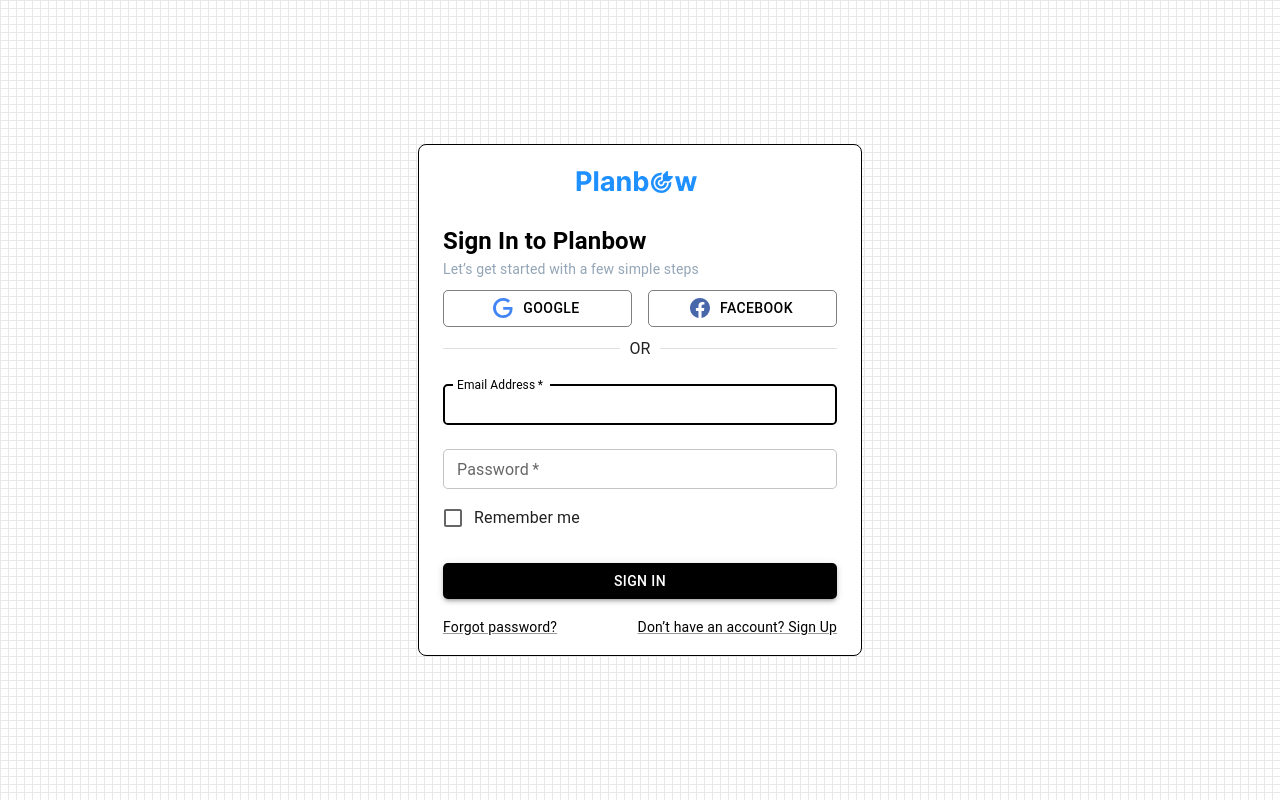
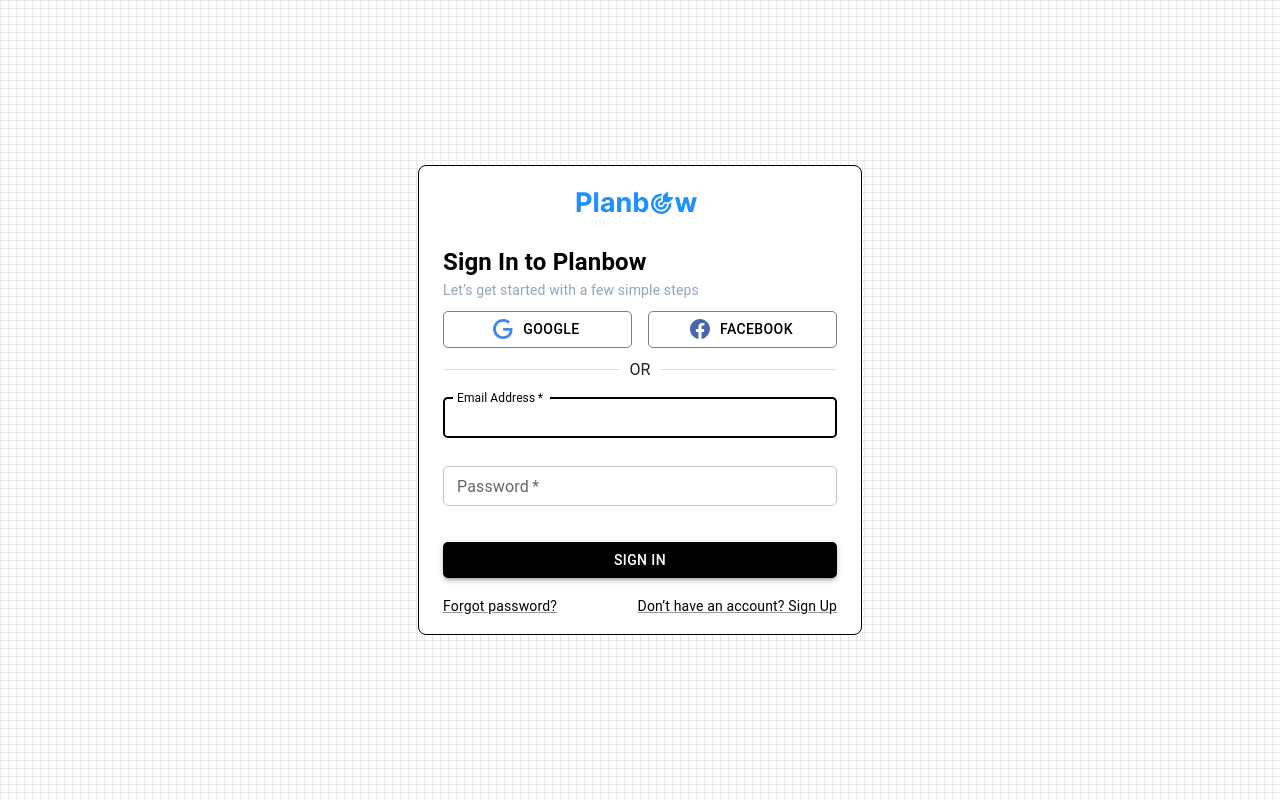
Before and after one commit to SejanasJoshua/Planbow-main, a React (Create React App) app: page / in a window 1280 px wide. Built offline with nearby package versions, Linux system fonts and the light colour scheme.

Commit message:
login validation

```diff
--- a/package.json
+++ b/package.json
@@ -18,7 +18,8 @@
     "axios": "^0.27.2",
     "chart.js": "^3.8.0",
     "date-fns": "^2.28.0",
-    "faker": "^5.5.3",
+    "faker": "5.5.3",
+    "formik": "^2.2.9",
     "history": "^5.2.0",
     "lodash": "^4.17.21",
     "react": "^18.1.0",
@@ -35,7 +36,8 @@
     "redux-persist": "^6.0.0",
     "socket.io-client": "^4.5.1",
     "uuid": "^8.3.2",
-    "web-vitals": "^2.1.4"
+    "web-vitals": "^2.1.4",
+    "yup": "^0.32.11"
   },
   "scripts": {
     "start": "react-app-rewired start",
--- a/src/components/OnBoardComponents/Login/Login.js
+++ b/src/components/OnBoardComponents/Login/Login.js
@@ -4,8 +4,8 @@
 import Button from '@mui/material/Button';
 import CssBaseline from '@mui/material/CssBaseline';
 import TextField from '@mui/material/TextField';
-import FormControlLabel from '@mui/material/FormControlLabel';
-import Checkbox from '@mui/material/Checkbox';
+// import FormControlLabel from '@mui/material/FormControlLabel';
+// import Checkbox from '@mui/material/Checkbox';
 import Link from '@mui/material/Link';
 import Grid from '@mui/material/Grid';
 import Box from '@mui/material/Box';
@@ -17,11 +17,16 @@
 import { mdiFacebook, mdiGoogle } from '@mdi/js';
 import { updateUser, updateWorkspace } from '@redux/actions';
 import { useDispatch, useSelector } from 'react-redux';
+// import { useFormik } from 'formik';
 // import { createSocket } from '../functions';
 // import getRequests from '@utils/getRequests';
 // import postRequests from '@utils/postRequests';
 import axiosRequests from '@utils/axiosRequests';
 import Divider from '@mui/material/Divider';
+
+import { Formik, Field, Form, ErrorMessage } from 'formik';
+// import { FormHelperText } from '@material-ui/core';
+import * as Yup from 'yup';
 
 import labels from '@shared/labels';
 import { ICONS } from '@shared/assets';
@@ -40,13 +45,18 @@
 	const handleGoogleSignIn = () => {
 		window.location.replace(`${process.env.REACT_APP_URL}/auth/google`);
 	};
-	const handleSubmit = async (event) => {
-		event.preventDefault();
-		const data = new FormData(event.currentTarget);
+	const handleSubmit = async (values, props) => {
+		// console.log(value);
+		// event.preventDefault();
+		// const data = new FormData(event.currentTarget);
 		const response = await axiosRequests.postData('/auth/local/login', {
-			username: data.get('email'),
-			password: data.get('password'),
+			username: values.email,
+			password: values.password,
 		});
+		setTimeout(() => {
+			props.resetForm();
+			props.setSubmitting(false);
+		}, 2000);
 		console.log(response.data);
 		if (response.data.message === 'success') {
 			if (response.data.data.defaultWorkspace)
@@ -66,6 +76,26 @@
 			navigate('/dashboard');
 		}
 	}, []);
+
+	const initialValues = {
+		email: '',
+		password: '',
+	};
+	const validationSchema = Yup.object().shape({
+		email: Yup.string().email('Enter valid email').required('Required'),
+		password: Yup.string()
+			.min(6, 'Password minimum length should be 6')
+			.required('Required'),
+	});
+
+	// const onSubmit = (values, props) => {
+	// 	console.log(values);
+	// 	console.log(props);
+	// 	setTimeout(() => {
+	// 		props.resetForm();
+	// 		props.setSubmitting(false);
+	// 	}, 2000);
+	// };
 
 	return (
 		<Container maxWidth='xs' sx={{ ...whiteBoxCenter }}>
@@ -138,8 +168,15 @@
 					</Stack>
 				</Box>
 				<Divider>OR</Divider>
-				<Box component='form' onSubmit={handleSubmit} noValidate sx={{ mt: 1 }}>
-					<TextField
+				<Formik
+					initialValues={initialValues}
+					validationSchema={validationSchema}
+					onSubmit={handleSubmit}
+				>
+					{() => (
+						<Form>
+							<Field
+								as={TextField}
 								margin='normal'
 								required
 								fullWidth
@@ -149,8 +186,10 @@
 								autoComplete='email'
 								autoFocus
 								size='small'
+								helperText={<ErrorMessage name='email' />}
 							/>
-					<TextField
+							<Field
+								as={TextField}
 								margin='normal'
 								required
 								fullWidth
@@ -160,11 +199,14 @@
 								id='password'
 								autoComplete='current-password'
 								size='small'
+								helperText={<ErrorMessage name='password' />}
 							/>
-					<FormControlLabel
-						control={<Checkbox value='remember' color='primary' />}
+							{/* <FormControlLabel
+								control={
+									<Field as={Checkbox} value='remember' color='primary' />
+								}
 								label='Remember me'
-					/>
+							/> */}
 							<Button
 								type='submit'
 								fullWidth
@@ -197,7 +239,9 @@
 							</Link>
 						</Grid>
 					</Grid>
-				</Box>
+						</Form>
+					)}
+				</Formik>
 			</Box>
 			{/* <Copyright sx={{ mt: 8, mb: 4 }} /> */}
 		</Container>
@@ -208,4 +252,6 @@
 	setOnboardNav: PropTypes.func,
 	whiteBoxCenter: PropTypes.object,
 	socialIcon: PropTypes.object,
+	resetForm: PropTypes.object,
+	setSubmitting: PropTypes.object,
 };
```
Also changed, not shown: .eslintrc.json, 1 other file (tests, documents, lock files or other folders). Lines whose indentation alone changed are shown as unchanged.
